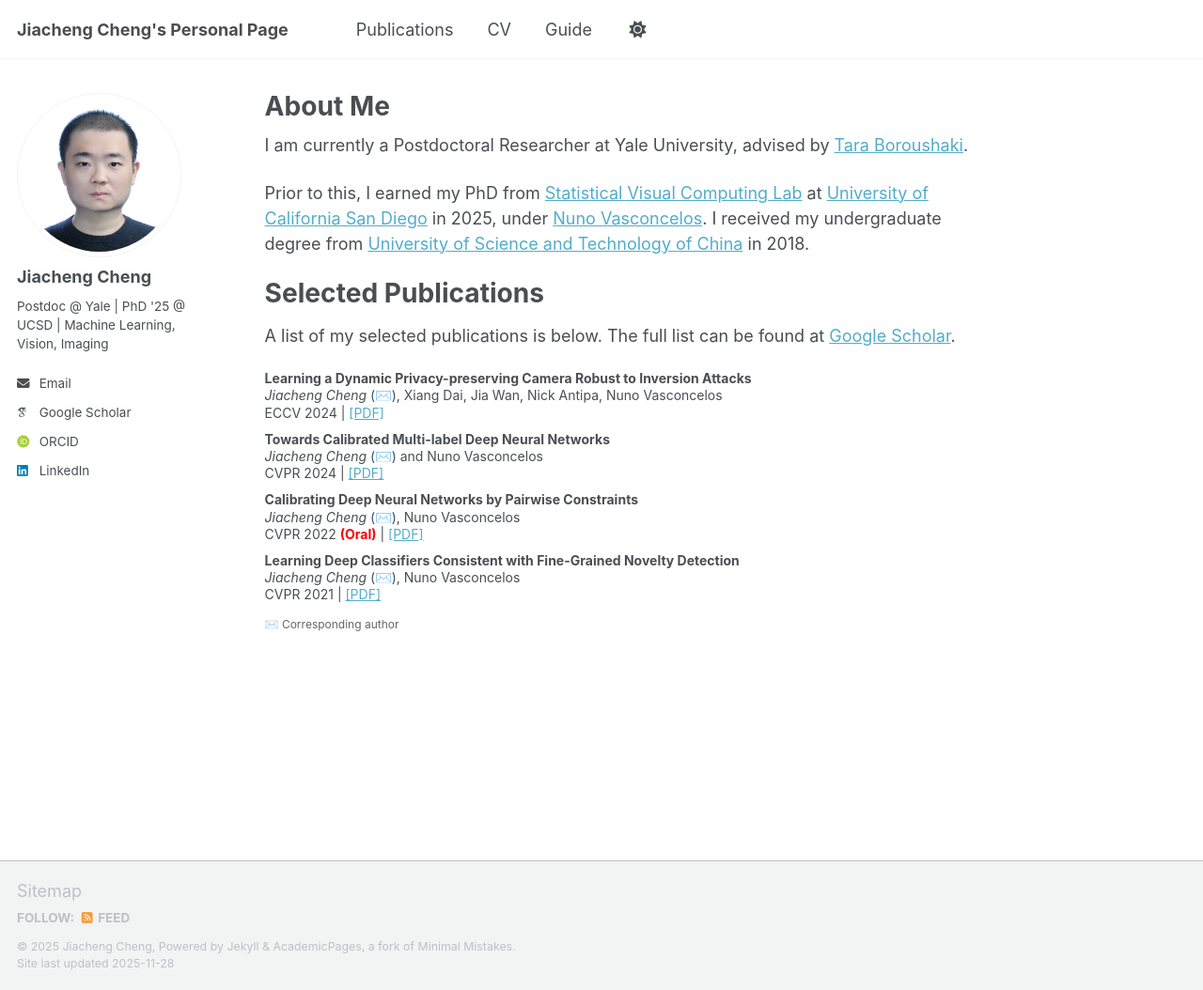
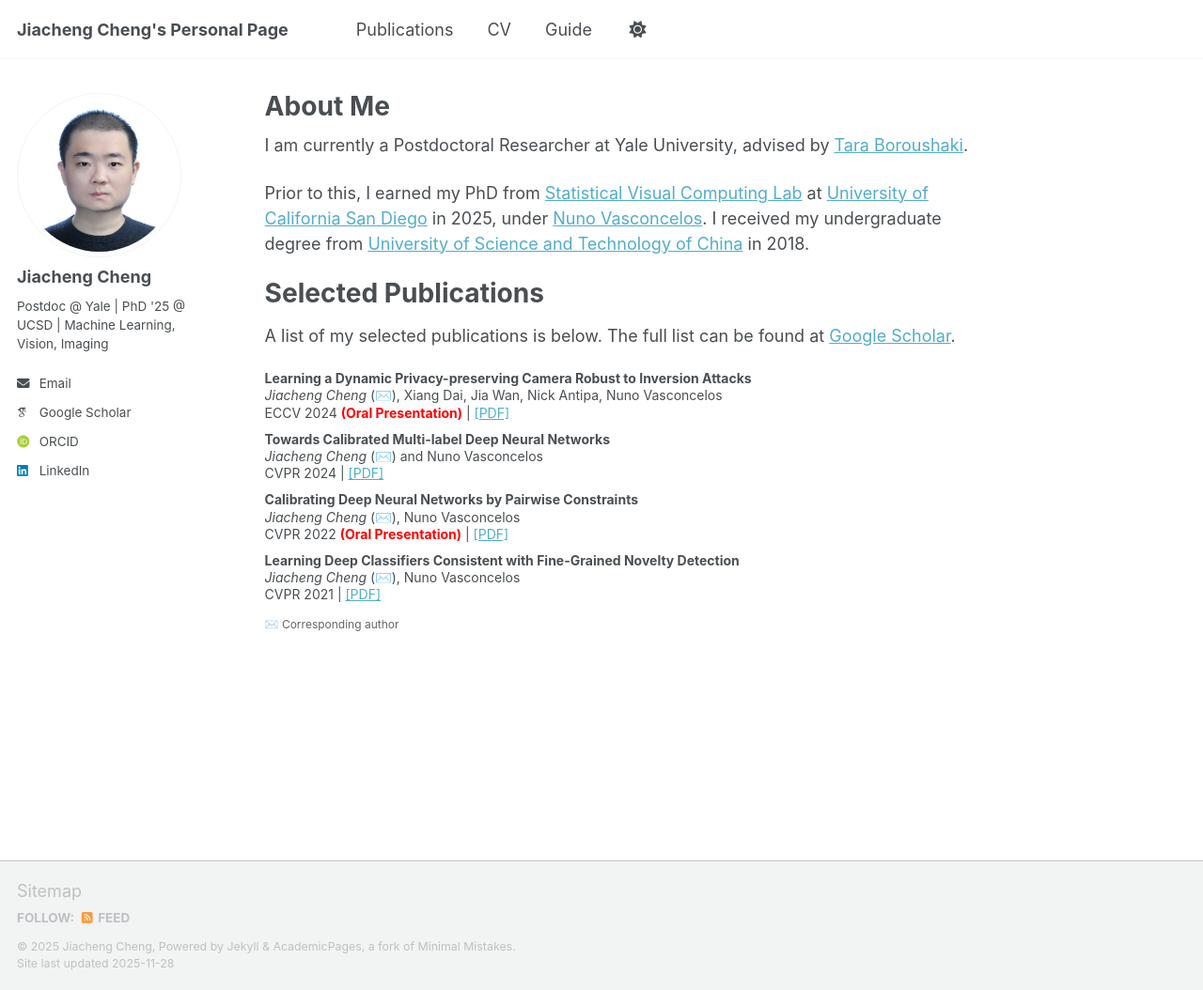
Before and after one commit to JiachengCheng96/JiachengCheng96.github.io, a Jekyll site: the page built from _pages/about.md, in a window 1280 px wide and 1054 px high. Shown: the whole window at 94% size. Built offline with Jekyll 4.4.1, drawn with Linux system fonts in a browser that asks for light colours; some web fonts are replaced; a script that is not in the unit is left out.

Commit message:
Update about.md

```diff
--- a/_pages/about.md
+++ b/_pages/about.md
@@ -23,7 +23,7 @@ A list of my selected publications is below. The full list can be found at [Goog
     <div style="margin-bottom: 10px;">
         <strong>Learning a Dynamic Privacy-preserving Camera Robust to Inversion Attacks</strong><br>
         <em>Jiacheng Cheng</em> (✉️), Xiang Dai, Jia Wan, Nick Antipa, Nuno Vasconcelos<br>
-        ECCV 2024 | <a href="#">[PDF]</a>
+        ECCV 2024 <span style="color:red; font-weight:bold;">(Oral Presentation)</span>  | <a href="#">[PDF]</a>
     </div>
 
     <div style="margin-bottom: 10px;">
@@ -35,7 +35,7 @@ A list of my selected publications is below. The full list can be found at [Goog
     <div style="margin-bottom: 10px;">
         <strong>Calibrating Deep Neural Networks by Pairwise Constraints</strong><br>
         <em>Jiacheng Cheng</em> (✉️), Nuno Vasconcelos<br>
-        CVPR 2022 <span style="color:red; font-weight:bold;">(Oral)</span> | <a href="#">[PDF]</a>
+        CVPR 2022 <span style="color:red; font-weight:bold;">(Oral Presentation)</span> | <a href="#">[PDF]</a>
     </div>
 
     <div style="margin-bottom: 10px;">
```
